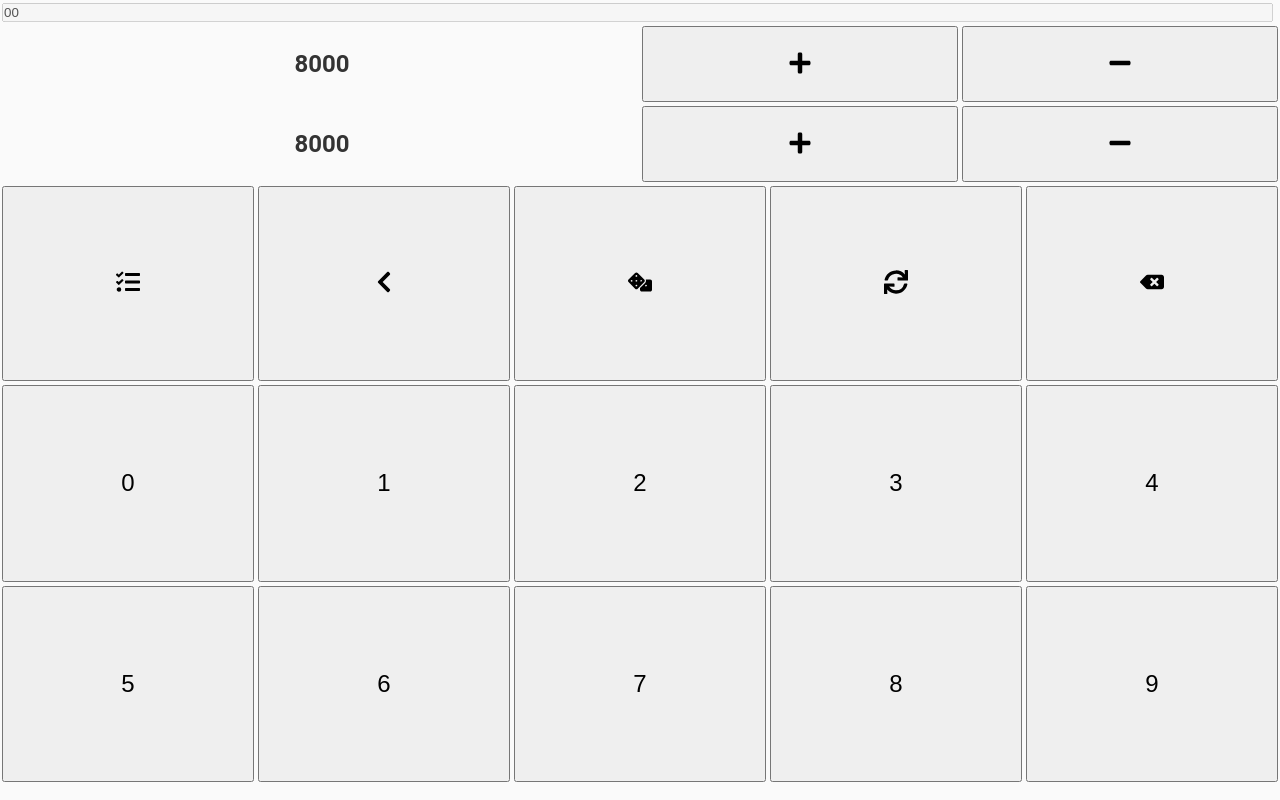
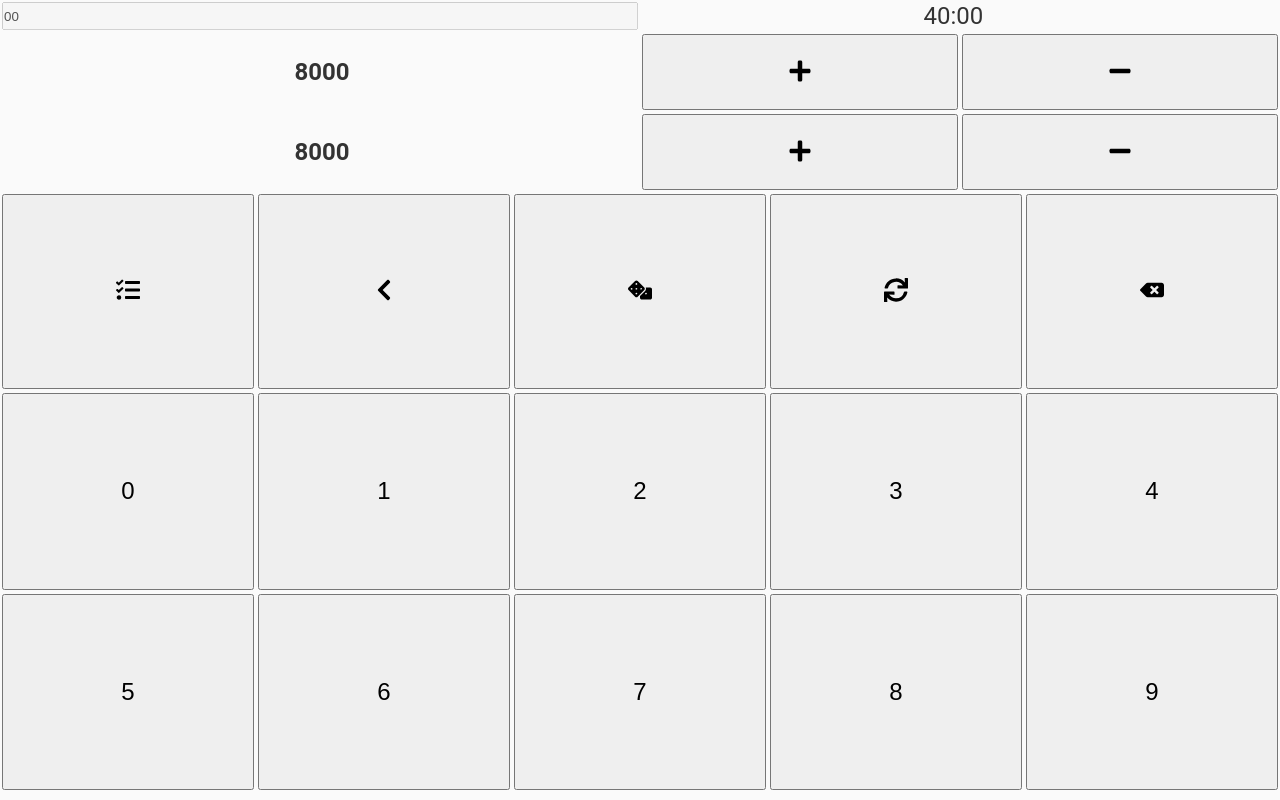
Before and after one commit to mugarate12/ygoDuelCalculator, a React (Create React App) app: page / in a window 1280 px wide. Built offline with nearby package versions, Linux system fonts and the light colour scheme.

Commit message:
add timer

```diff
--- a/src/pages/Home/index.tsx
+++ b/src/pages/Home/index.tsx
@@ -23,6 +23,26 @@ export default function Home() {
   const [dice2, setDice2] = useState<StyledComponent<IconType, any>>(Styled.GenericDice)
   const [eventList, setEventList] = useState<Array<string>>([])
   const [showGameHistory, setShowGameHistory] = useState<boolean>(false)
+  const [time] = useState<string>('40:00')
+
+  // setInterval(() => {
+  //   let [minutes, seconds] = time.split(':')
+  //   let numberMinutes = Number(minutes)
+  //   let numberSeconds = Number(seconds)
+
+  //   if (numberMinutes === 0 && numberSeconds === 0) {
+  //     setTime('TIME')
+
+  //   } else if (numberSeconds === 0) {
+  //     numberMinutes -= 1
+  //     numberSeconds = 60
+
+  //   } else {
+  //     numberSeconds -= 1
+  //   }
+
+  //   setTime(`${numberMinutes}:${numberSeconds}`)
+  // }, 10000)
 
   function addEventToList(eventDescription: string) {
     setEventList([eventDescription, ...eventList])
@@ -209,6 +229,10 @@ export default function Home() {
 
       <Styled.CalculatorValueDesktopContainer>
         <CalculatorDisplay value={calculatorValue} />
+
+        <Styled.TimerContainer>
+          <Styled.TimerContent>{time}</Styled.TimerContent>
+        </Styled.TimerContainer>
       </Styled.CalculatorValueDesktopContainer>
 
       <Styled.PlayerTwoPointsContainer>
--- a/src/pages/Home/styles.tsx
+++ b/src/pages/Home/styles.tsx
@@ -60,9 +60,26 @@ export const CalculatorValueDesktopContainer = styled.div`
   width: 99%;
   margin: 2px;
 
+  display: flex;
+  flex-direction: row;
+
   @media (max-width: 450px) {
     display: none;
   }
+`
+
+export const TimerContainer = styled.div`
+  width: 100%;
+  /* height: 100%; */
+
+  display: flex;
+  justify-content: center;
+  align-items: center;
+`
+
+export const TimerContent = styled.p`
+  font-size: 24px;
+  font-size: 1.5rem;
 `
 
 // icons with buttons
```
